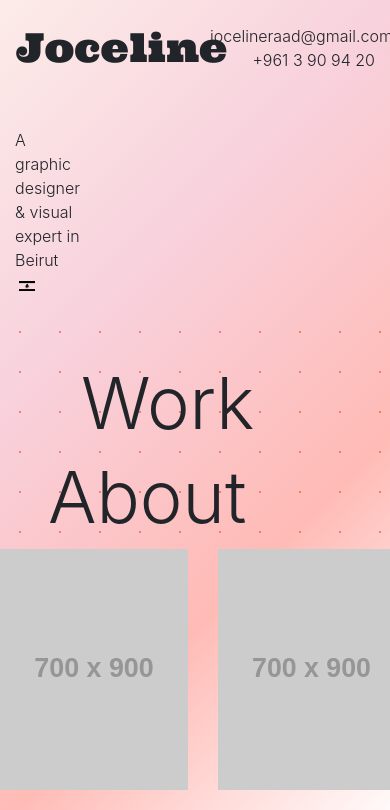
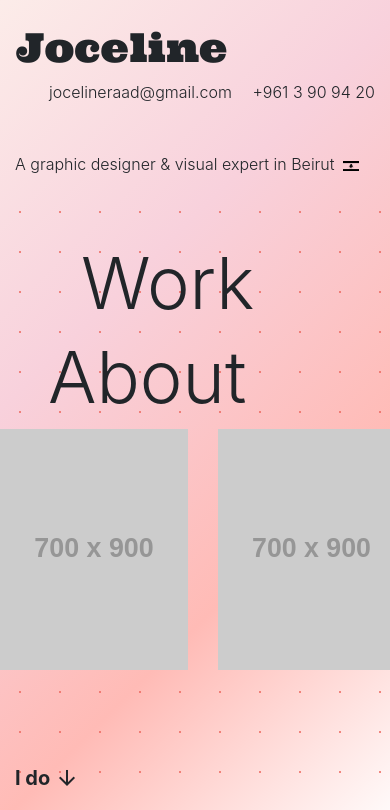
Before and after one commit to dc-coder/jocy, a plain HTML site: page index.html in a window 390 px wide. Shown: the top 810 px of the page. Drawn offline with nearby package versions, Linux system fonts and the light colour scheme; placeholder pictures from the web are drawn by us.

Commit message:
some mobile fixes, more to go

```diff
--- a/index.html
+++ b/index.html
@@ -17,15 +17,15 @@
 <section>
   <div class="container pt-4">
     <div class='row '>
-      <div class="col-6">
+      <div class="col-md-6 col-sm-12">
         <div class="h1 logo">Joceline</div>
       </div>
-      <div class="col-6 float-right text-right font-weight-light">
+      <div class="col-md-6 col-sm-12 float-right text-right font-weight-light">
         <span>jocelineraad@gmail.com</span> <span class="pl-3">+961 3 90 94 20</span>
       </div>
     </div>
     <div class="row pt-5">
-      <div class="col-3">
+      <div class="col-md-3 col-sm-12">
         <p class="font-weight-light">A graphic designer & visual expert in Beirut <img class="mini-icon pl-1" src="img/flag.png"></p>
       </div>
     </div>
@@ -95,7 +95,7 @@
     <div class="row pt-5">
       <div class="col-10">
       </div>
-      <div class="col-2 float-right">
+      <div class="col-md-2 col-sm-12 float-right">
           <div class="h2 rt-45">Say hi</div>
       </div>
     </div>
@@ -107,7 +107,7 @@
 <section>
   <div class="container">
     <div class="row">
-      <div class="col-6">
+      <div class="col-md-6 col-sm-12">
         <small>Lorem ipsum dolor sit amet, consectetur adipisicing elit, sed do eiusmod tempor incididunt ut labore et dolore magna aliqua. Ut enim ad minim veniam, quis nostrud exercitation ullamco laboris nisi ut aliquip ex ea commodo consequat.</small>
       </div>
     </div>
```
